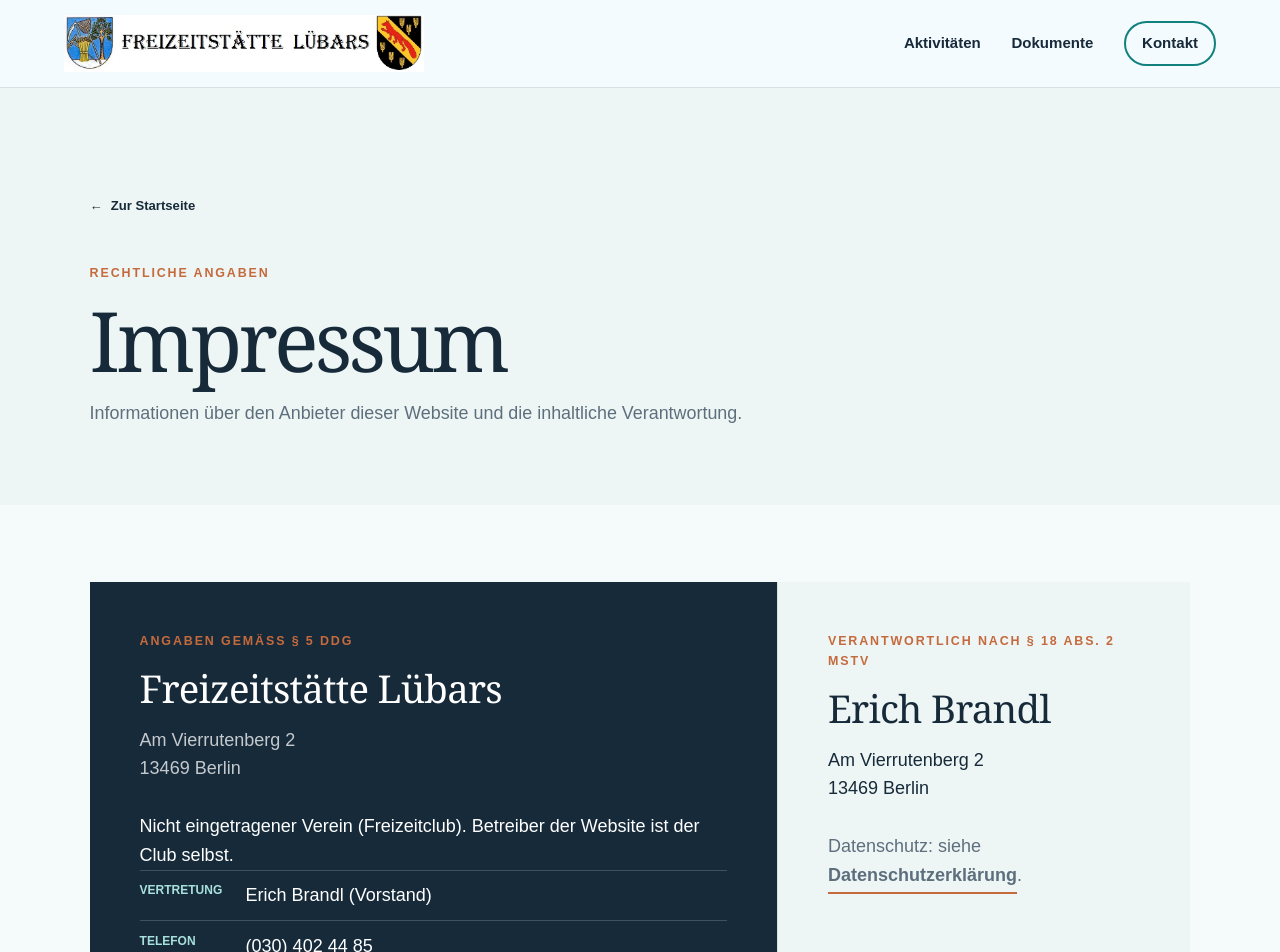
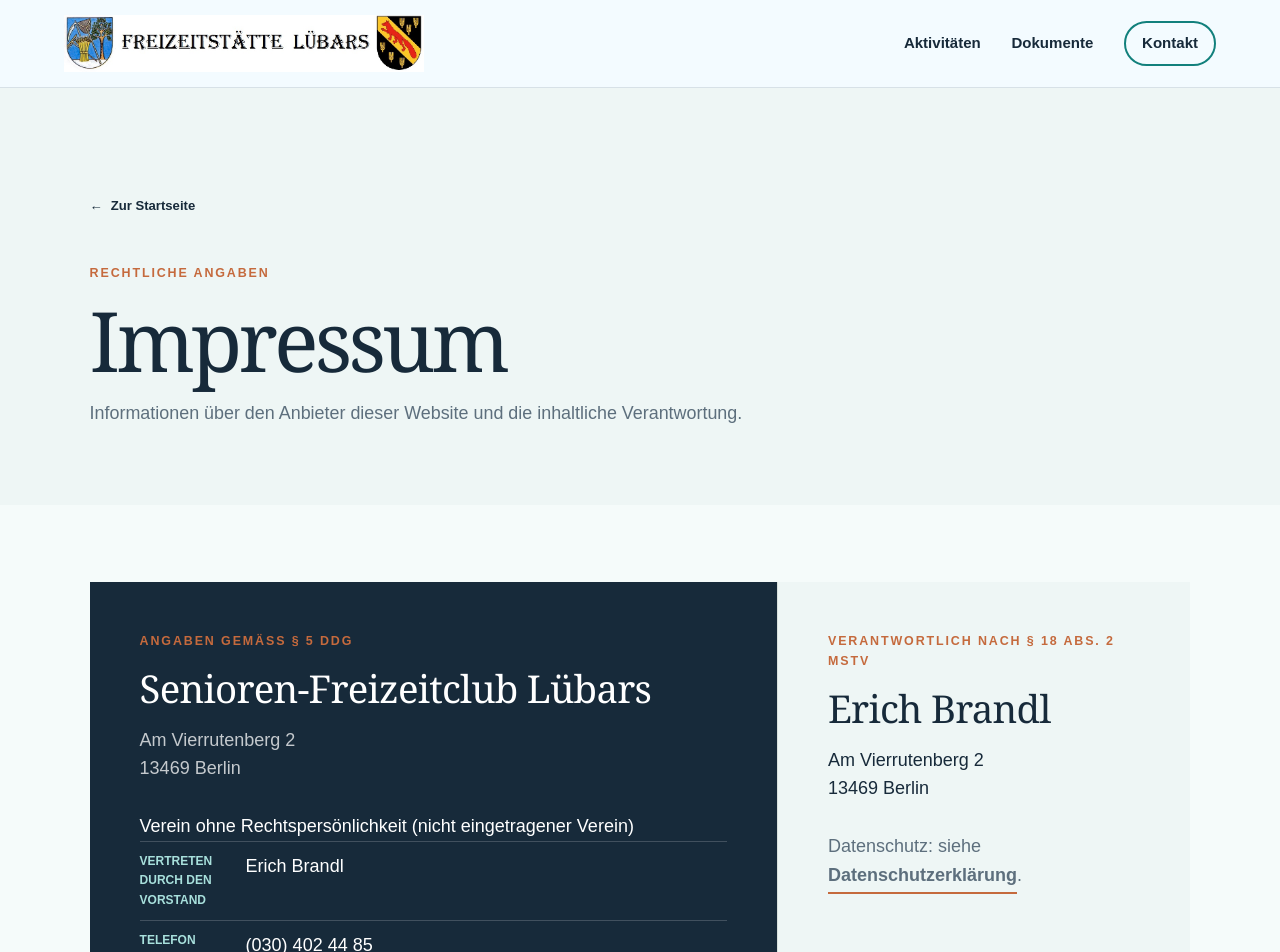
Before and after one commit to eb58/senioren-luebars.berlin, a Next.js app: page /impressum in a window 1280 px wide. Shown: the top 952 px of the page. Built offline with nearby package versions, Linux system fonts and the light colour scheme.

Commit message:
Vereinsname und Vertretungsangaben in Impressum und Datenschutz vereinheitlichen

```diff
--- a/app/datenschutz/page.tsx
+++ b/app/datenschutz/page.tsx
@@ -27,8 +27,9 @@ const DatenschutzPage = () => (
       <div className="legal-grid">
         <section className="legal-section legal-contact-card">
           <p className="eyebrow">Verantwortlicher im Sinne der DSGVO</p>
-          <h2>Freizeitstätte Lübars</h2>
-          <address>Erich Brandl<br />Am Vierrutenberg 2<br />13469 Berlin</address>
+          <h2>Senioren-Freizeitclub Lübars</h2>
+          <p>Verein ohne Rechtspersönlichkeit (nicht eingetragener Verein), vertreten durch den Vorstand Erich Brandl</p>
+          <address>Am Vierrutenberg 2<br />13469 Berlin</address>
           <dl>
             <div><dt>Telefon</dt><dd><a href="tel:+49304024485">(030) 402 44 85</a></dd></div>
             <div><dt>E-Mail</dt><dd><a href="mailto:vorstand@senioren-luebars.berlin">vorstand@senioren-luebars.berlin</a></dd></div>
--- a/app/impressum/page.tsx
+++ b/app/impressum/page.tsx
@@ -27,11 +27,11 @@ const ImpressumPage = () => (
       <div className="legal-grid">
         <section className="legal-section legal-contact-card">
           <p className="eyebrow">Angaben gemäß § 5 DDG</p>
-          <h2>Freizeitstätte Lübars</h2>
+          <h2>Senioren-Freizeitclub Lübars</h2>
           <address>Am Vierrutenberg 2<br />13469 Berlin</address>
-          <p>Nicht eingetragener Verein (Freizeitclub). Betreiber der Website ist der Club selbst.</p>
+          <p>Verein ohne Rechtspersönlichkeit (nicht eingetragener Verein)</p>
           <dl>
-            <div><dt>Vertretung</dt><dd>Erich Brandl (Vorstand)</dd></div>
+            <div><dt>Vertreten durch den Vorstand</dt><dd>Erich Brandl</dd></div>
             <div><dt>Telefon</dt><dd><a href="tel:+49304024485">(030) 402 44 85</a></dd></div>
             <div><dt>Telefax</dt><dd>(030) 402 08 826</dd></div>
             <div><dt>E-Mail</dt><dd><a href="mailto:vorstand@senioren-luebars.berlin">vorstand@senioren-luebars.berlin</a></dd></div>
```
